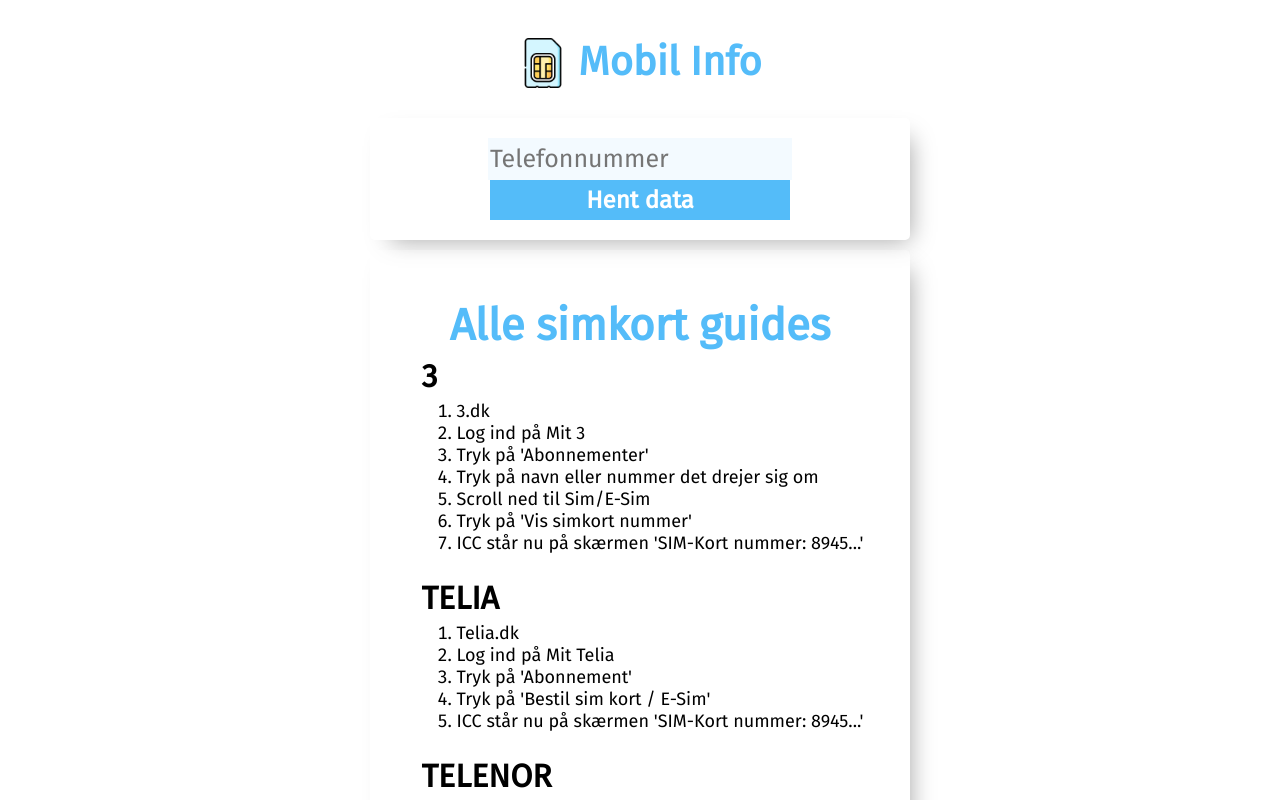
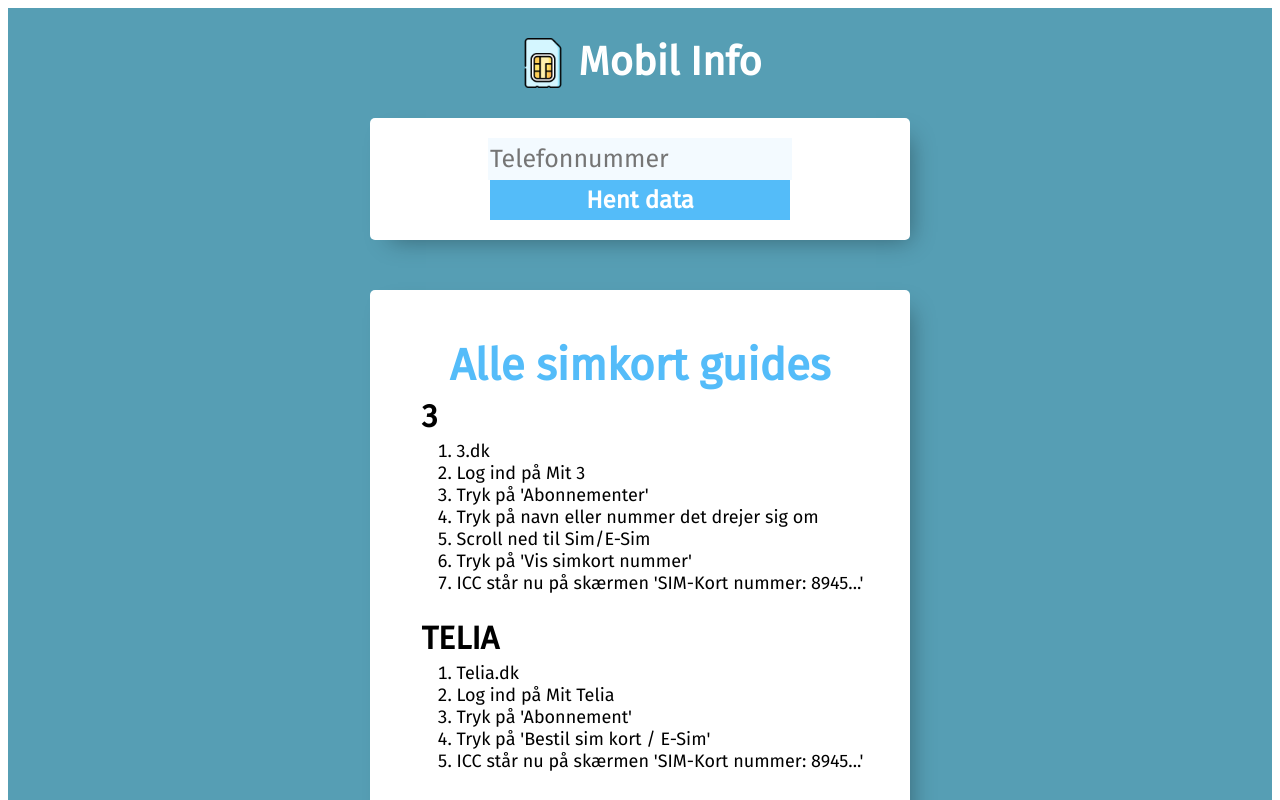
Before and after one commit to Doodzii/mobilinfo-frontend, a React (Create React App) app: page / in a window 1280 px wide. Shown: the top 800 px of the page. Built offline with nearby package versions, Linux system fonts and the light colour scheme.

Commit message:
Changed colors

```diff
--- a/src/styles/allguides.css
+++ b/src/styles/allguides.css
@@ -4,8 +4,8 @@
     align-items: center;
     width: 500px;
     font-size: 22px;
-    margin-top: 10px;
-    background-color: #ffffff27;
+    margin-top: 50px;
+    background-color: #ffffff;
     padding: 20px;
     border-radius: 5px;
     box-shadow: 10px 10px 23px -10px rgba(0, 0, 0, 0.36);
--- a/src/styles/app.css
+++ b/src/styles/app.css
@@ -11,7 +11,7 @@
     margin: 0;
     margin-top: 30px;
     font-size: 40px;
-    color: #54bcf9;
+    color: #ffffff;
     display: flex;
     margin-bottom: 20px;
 }
@@ -34,7 +34,7 @@
     width: 500px;
     font-size: 22px;
     margin-top: 10px;
-    background-color: #ffffff27;
+    background-color: #ffffff;
     padding: 20px;
     border-radius: 5px;
     box-shadow: 10px 10px 23px -10px rgba(0, 0, 0, 0.36);
--- a/src/styles/main.css
+++ b/src/styles/main.css
@@ -12,3 +12,7 @@
     justify-content: space-evenly;
     align-items: center;
 }
+
+#root {
+    background-color: rgb(86, 158, 180);
+}
```
